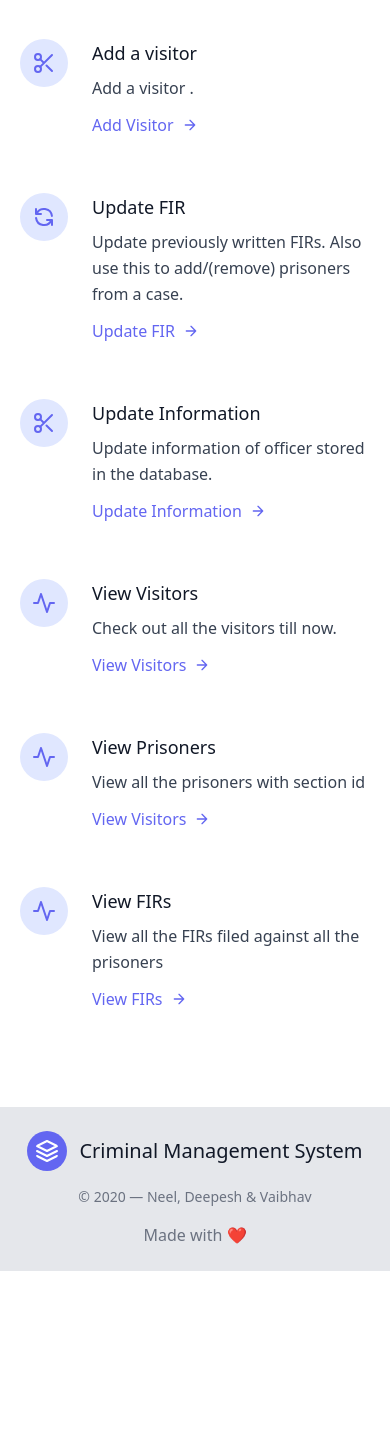
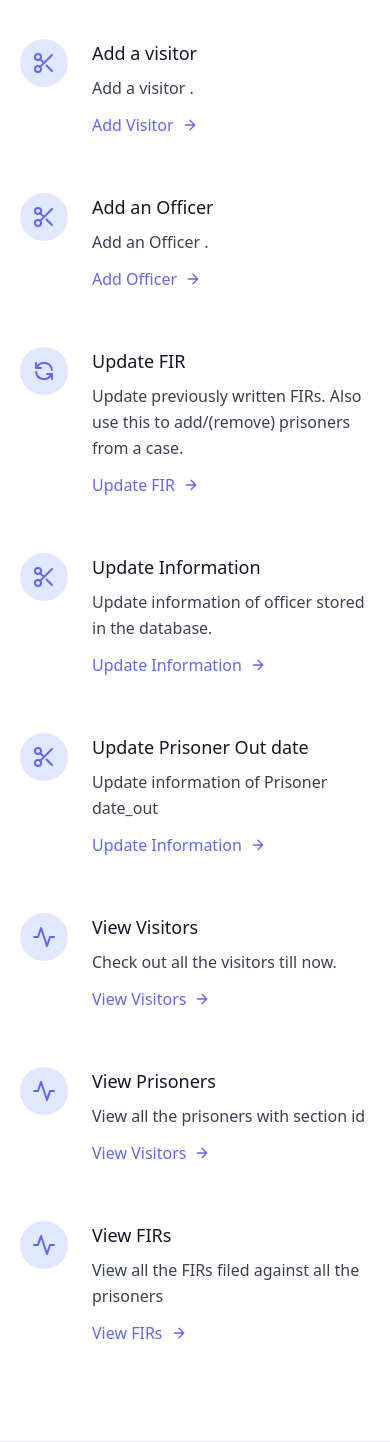
Before and after one commit to sudo-vaibhav/dbms-final, a PHP site: page /officer-dashboard.php in a window 390 px wide. Shown: the part 553-1995 px from the top of the page. Before the commit the page ends 1824 px from the top, so only its background shows below. Run offline with PHP 8.4, Linux system fonts and the light colour scheme; the visitor is signed in with stand-in values (Sample User, id 1); some libraries are stand-ins or nearby versions.

Commit message:
officer can be added ,officer_mobile table will also get updated

```diff
--- a/criminal_system/jailor-dashboard.php
+++ b/criminal_system/jailor-dashboard.php
@@ -52,6 +52,7 @@
                 </a>
               </div>
             </div>
+
             <div class="p-4 md:w-1/3 md:mb-0 mb-6 flex">
               <div class="w-12 h-12 inline-flex items-center justify-center rounded-full bg-indigo-100 text-indigo-500 mb-4 flex-shrink-0">
                 <svg class="w-6 h-6" fill="none" stroke="currentColor" viewBox="0 0 24 24" xmlns="http://www.w3.org/2000/svg"><path stroke-linecap="round" stroke-linejoin="round" stroke-width="2" d="M4 4v5h.582m15.356 2A8.001 8.001 0 004.582 9m0 0H9m11 11v-5h-.581m0 0a8.003 8.003 0 01-15.357-2m15.357 2H15"></path></svg>
--- a/criminal_system/officer-dashboard.php
+++ b/criminal_system/officer-dashboard.php
@@ -63,6 +63,24 @@
           </div>
           <div class="p-4 md:w-1/3 md:mb-0 mb-6 flex">
             <div class="w-12 h-12 inline-flex items-center justify-center rounded-full bg-indigo-100 text-indigo-500 mb-4 flex-shrink-0">
+              <svg fill="none" stroke="currentColor" stroke-linecap="round" stroke-linejoin="round" stroke-width="2" class="w-6 h-6" viewBox="0 0 24 24">
+                <circle cx="6" cy="6" r="3"></circle>
+                <circle cx="6" cy="18" r="3"></circle>
+                <path d="M20 4L8.12 15.88M14.47 14.48L20 20M8.12 8.12L12 12"></path>
+              </svg>
+            </div>
+            <div class="flex-grow pl-6">
+              <h2 class="text-gray-900 text-lg title-font font-medium mb-2">Add an Officer</h2>
+              <p class="leading-relaxed text-base">Add an Officer .</p>
+              <a class="mt-3 text-indigo-500 inline-flex items-center"href="./officer.php">Add Officer
+                <svg fill="none" stroke="currentColor" stroke-linecap="round" stroke-linejoin="round" stroke-width="2" class="w-4 h-4 ml-2" viewBox="0 0 24 24">
+                  <path d="M5 12h14M12 5l7 7-7 7"></path>
+                </svg>
+              </a>
+            </div>
+          </div>
+          <div class="p-4 md:w-1/3 md:mb-0 mb-6 flex">
+            <div class="w-12 h-12 inline-flex items-center justify-center rounded-full bg-indigo-100 text-indigo-500 mb-4 flex-shrink-0">
               <svg class="w-6 h-6" fill="none" stroke="currentColor" viewBox="0 0 24 24" xmlns="http://www.w3.org/2000/svg"><path stroke-linecap="round" stroke-linejoin="round" stroke-width="2" d="M4 4v5h.582m15.356 2A8.001 8.001 0 004.582 9m0 0H9m11 11v-5h-.581m0 0a8.003 8.003 0 01-15.357-2m15.357 2H15"></path></svg>
             </div>
             <div class="flex-grow pl-6">
@@ -93,6 +111,24 @@
               </a>
             </div>
           </div>
+          <div class="p-4 md:w-1/3 md:mb-0 mb-6 flex">
+          <div class="w-12 h-12 inline-flex items-center justify-center rounded-full bg-indigo-100 text-indigo-500 mb-4 flex-shrink-0">
+            <svg fill="none" stroke="currentColor" stroke-linecap="round" stroke-linejoin="round" stroke-width="2" class="w-6 h-6" viewBox="0 0 24 24">
+              <circle cx="6" cy="6" r="3"></circle>
+              <circle cx="6" cy="18" r="3"></circle>
+              <path d="M20 4L8.12 15.88M14.47 14.48L20 20M8.12 8.12L12 12"></path>
+            </svg>
+          </div>
+          <div class="flex-grow pl-6">
+            <h2 class="text-gray-900 text-lg title-font font-medium mb-2">Update Prisoner Out date</h2>
+            <p class="leading-relaxed text-base">Update information of Prisoner date_out</p>
+            <a class="mt-3 text-indigo-500 inline-flex items-center">Update Information
+              <svg fill="none" stroke="currentColor" stroke-linecap="round" stroke-linejoin="round" stroke-width="2" class="w-4 h-4 ml-2" viewBox="0 0 24 24">
+                <path d="M5 12h14M12 5l7 7-7 7"></path>
+              </svg>
+            </a>
+          </div>
+        </div>
           <div class="p-4 md:w-1/3 md:mb-0 mb-6 flex">
             <div class="w-12 h-12 inline-flex items-center justify-center rounded-full bg-indigo-100 text-indigo-500 mb-4 flex-shrink-0">
               <svg fill="none" stroke="currentColor" stroke-linecap="round" stroke-linejoin="round" stroke-width="2" class="w-6 h-6" viewBox="0 0 24 24">
```
Also changed, not shown: criminal_system/includes/officer.inc.php (+13 -5 lines).
